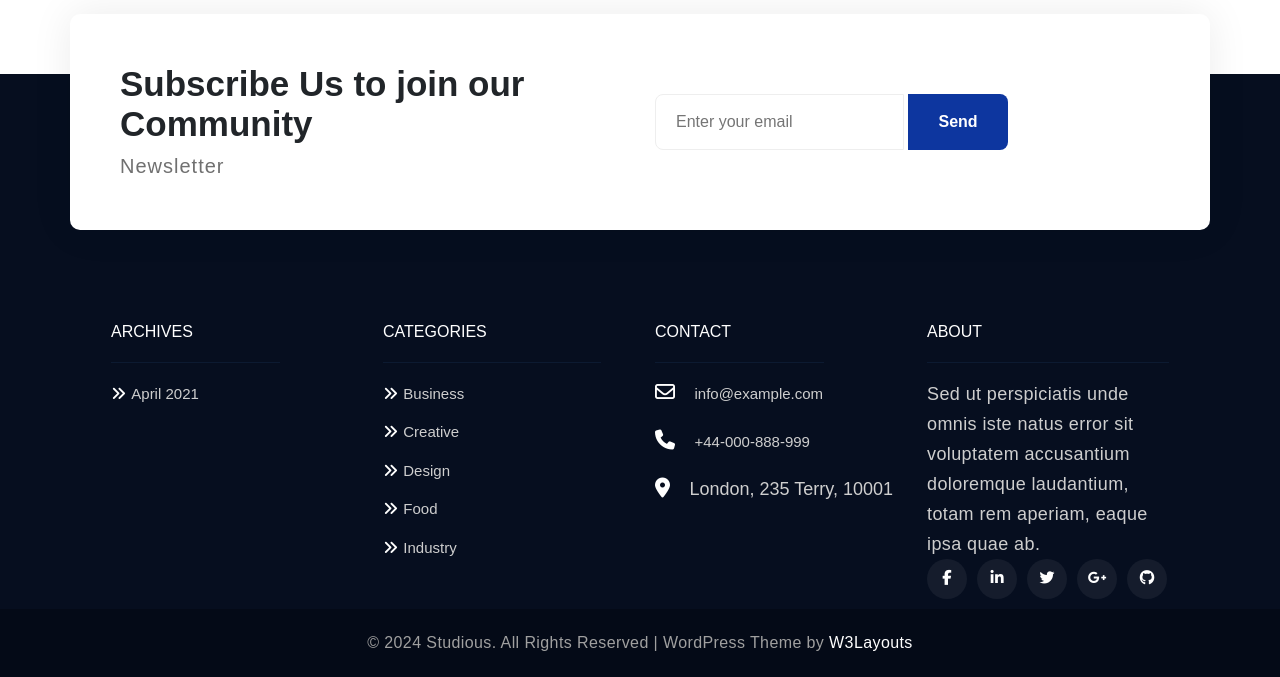
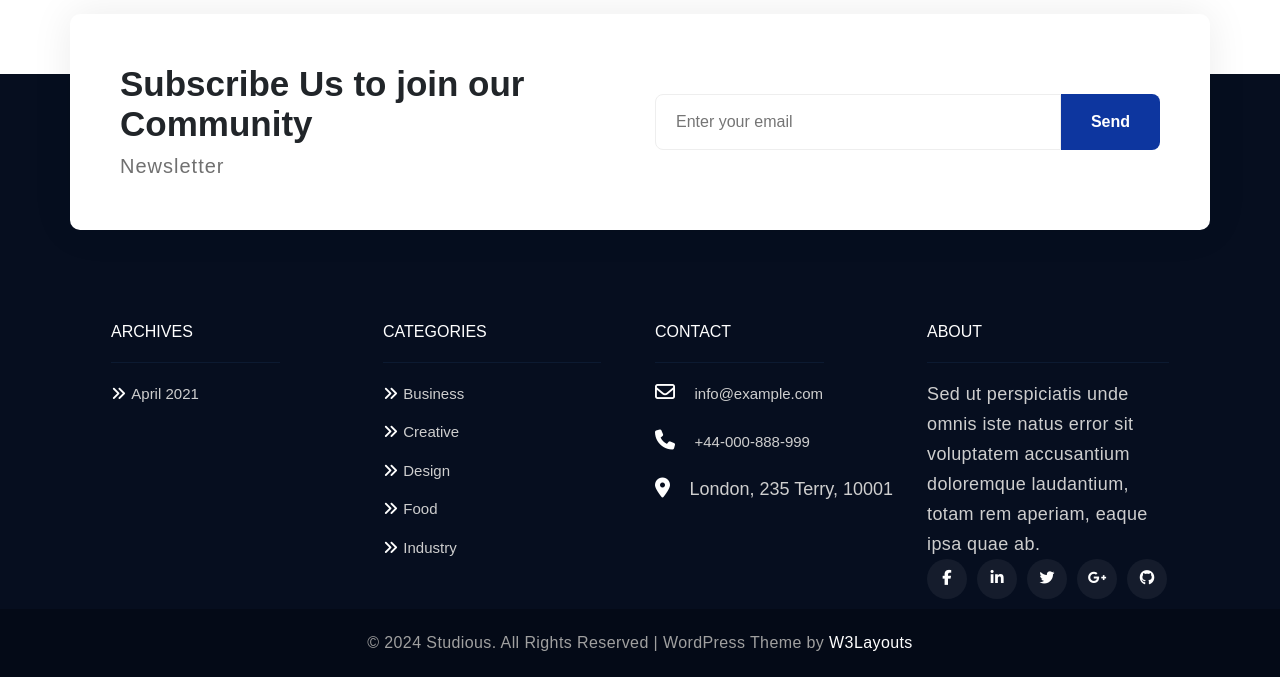
Before and after one commit to phandanghung/BC72_Nhom5_Bootstrap-Capston, a plain HTML site: page index.html in a window 1280 px wide. Shown: the part 3925-4602 px from the top of the page. Drawn offline with nearby package versions, Linux system fonts and the light colour scheme.

Commit message:
d-flex footer__form

```diff
--- a/css/index.css
+++ b/css/index.css
@@ -830,6 +830,7 @@ footer {
     transition: all .5s;
     border: 1px solid #eee;
     align-items:center;
+    width:70%
 
 }
 
--- a/index.html
+++ b/index.html
@@ -561,7 +561,7 @@
                         <p>Newsletter</p>
                     </div>
                     <div class="footer__form d-flex align-items-center col-lg-6 col-md-6 col-sm-12">
-                        <form>
+                        <form class="d-flex">
                             <input type="text" placeholder="Enter your email">
                             <button>Send</button>
                         </form>
```
